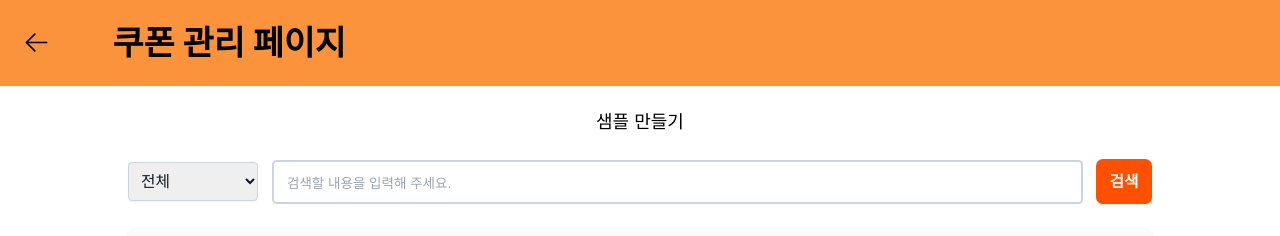
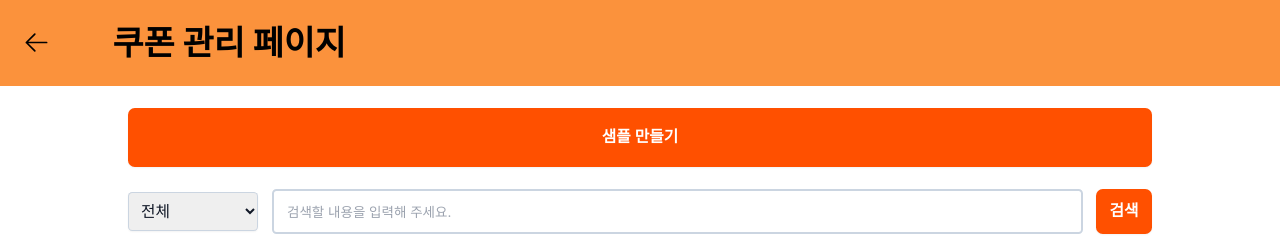
Before and after one commit to sadie100/smilegate-assignment, a Next.js app in the folder client/: page /coupons/management in a window 1280 px wide. Shown: the top 236 px of the page. Built offline with nearby package versions, Linux system fonts and the light colour scheme; no server answers.

Commit message:
Fix : 샘플 생성 버튼 ui 변경, 샘플 생성 시 페이지 초기화

```diff
--- /dev/null
+++ b/client/src/components/pages/couponManage/SampleButton.tsx
@@ -0,0 +1,28 @@
+import { useContext } from "react";
+import { CouponContext } from "@/contexts/couponContext";
+import axios from "axios";
+import Button from "@/components/common/Button";
+
+const SampleButton = () => {
+  const {
+    state: { search },
+    dispatch,
+  } = useContext(CouponContext);
+
+  const makeSample = async () => {
+    try {
+      const res = await axios.post("http://localhost:8000/api/sample");
+      if (res.status === 200) {
+        alert("샘플 데이터가 생성되었습니다.");
+        dispatch({ type: "CURPAGE_UPDATE", payload: 0 });
+      }
+    } catch (e: unknown) {
+      console.log(e);
+      alert("오류가 발생했습니다.");
+    }
+  };
+
+  return <Button text="샘플 만들기" handleClick={makeSample} />;
+};
+
+export default SampleButton;
--- a/client/src/pages/coupons/management.tsx
+++ b/client/src/pages/coupons/management.tsx
@@ -4,29 +4,14 @@ import Header from "@/components/common/Header";
 import CouponTable from "@/components/pages/couponManage/CouponTable";
 import axios, { AxiosError } from "axios";
 import { CouponContext, CouponProvider } from "@/contexts/couponContext";
+import SampleButton from "@/components/pages/couponManage/SampleButton";
 
 const Management = () => {
-  const {
-    state: { search },
-    dispatch,
-  } = useContext(CouponContext);
-
-  const makeSample = async () => {
-    try {
-      const res = await axios.post("http://localhost:8000/api/sample");
-      if (res.status === 200) {
-        dispatch({ type: "CURPAGE_UPDATE", payload: 1 });
-      }
-    } catch (e: unknown) {
-      console.log(e);
-      alert("오류가 발생했습니다.");
-    }
-  };
   return (
     <div className="flex min-h-screen flex-col gap-5 items-center bg-white">
       <Header text="쿠폰 관리 페이지" />
-      <button onClick={makeSample}>샘플 만들기</button>
       <CouponProvider>
+        <SampleButton />
         <div className="flex min-h-screen flex-col gap-5 w-[80%]">
           <SearchForm />
           <CouponTable />
```
Also changed, not shown: 1 other file (tests, documents, lock files or other folders).
